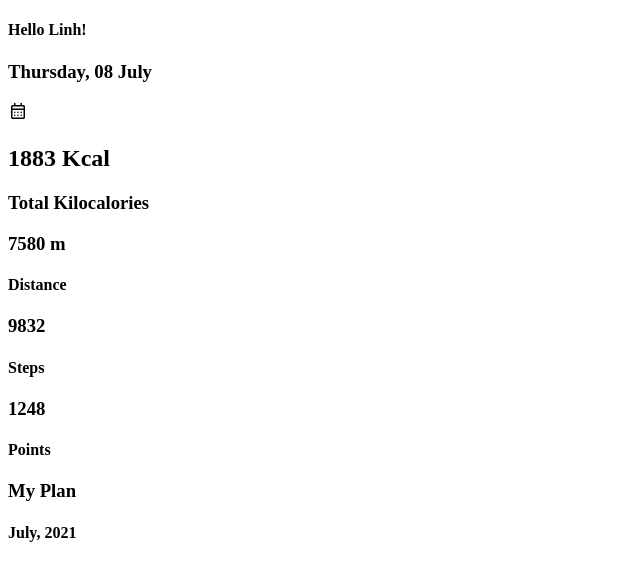
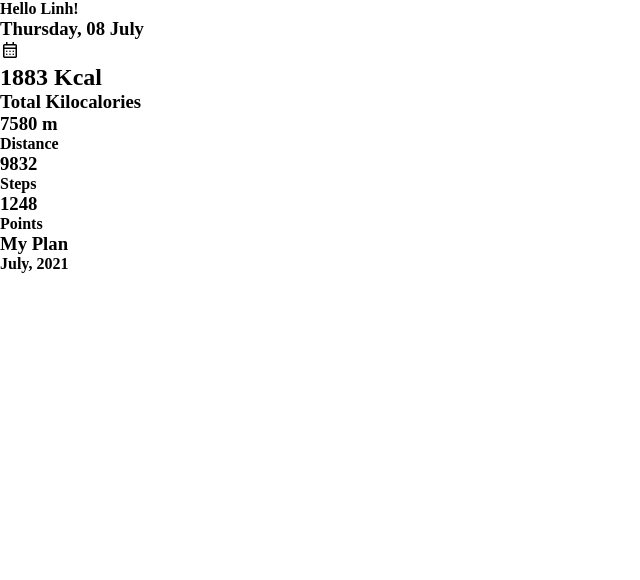
Before and after one commit to INGeron/team-project-sunday, a website: page index.html in a window 1280 px wide. Shown: the whole page, without its empty margins (0-640 px from the left). Drawn offline with Linux system fonts and the light colour scheme.

Commit message:
карта

```diff
--- /dev/null
+++ b/src/scss/_default.scss
@@ -0,0 +1,9 @@
+*{
+    margin: 0;
+    padding: 0;
+    background-color: transparent;
+    list-style: none;
+    border: none;
+    outline: none;
+    text-decoration: none;
+}
--- a/src/scss/style.scss
+++ b/src/scss/style.scss
@@ -1 +1,2 @@
+@use 'default';
 @use 'colors';
```
Also changed, not shown: src/pages/map.html (added, +20 -0 lines), src/css/style.css, 1 other file.
